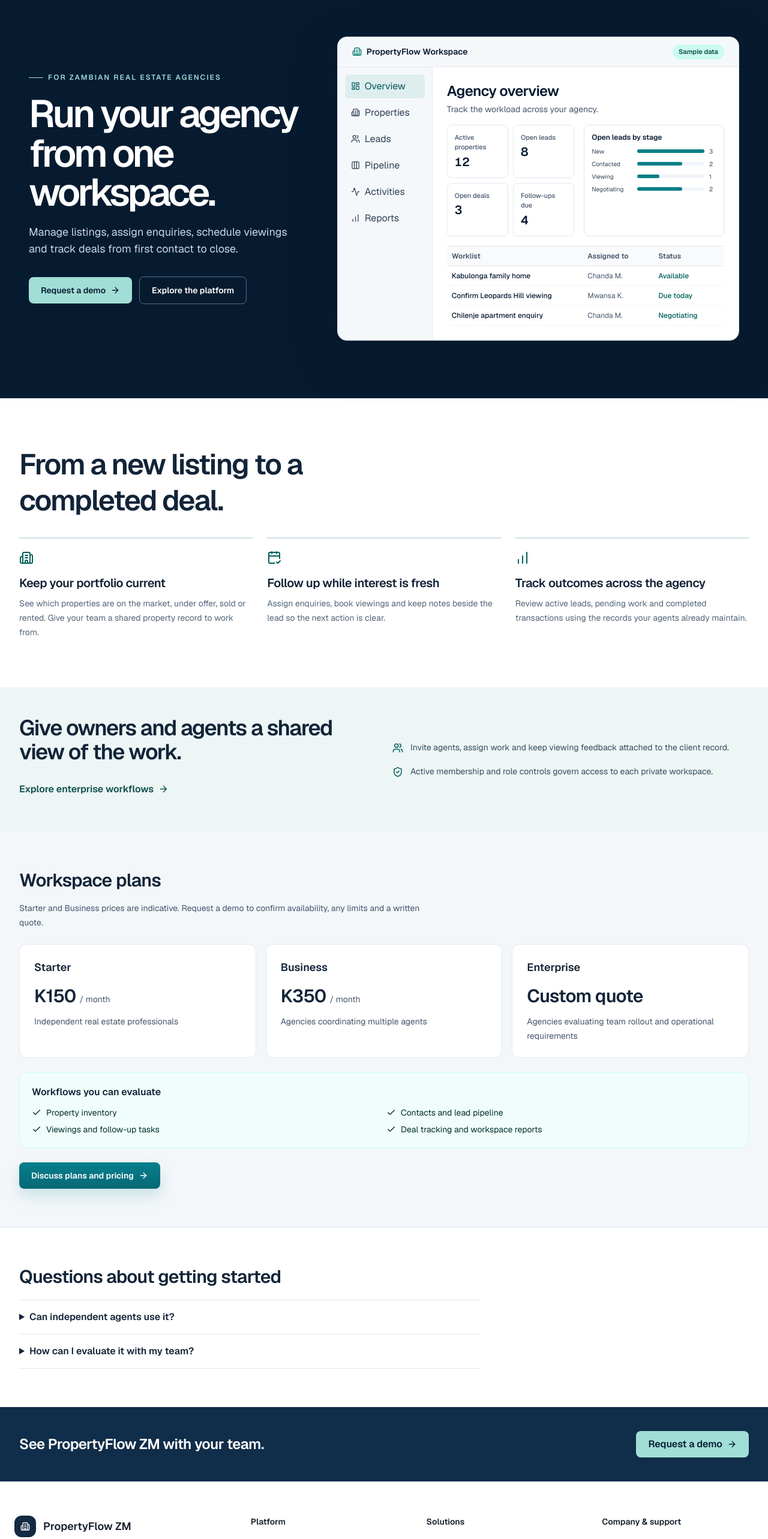
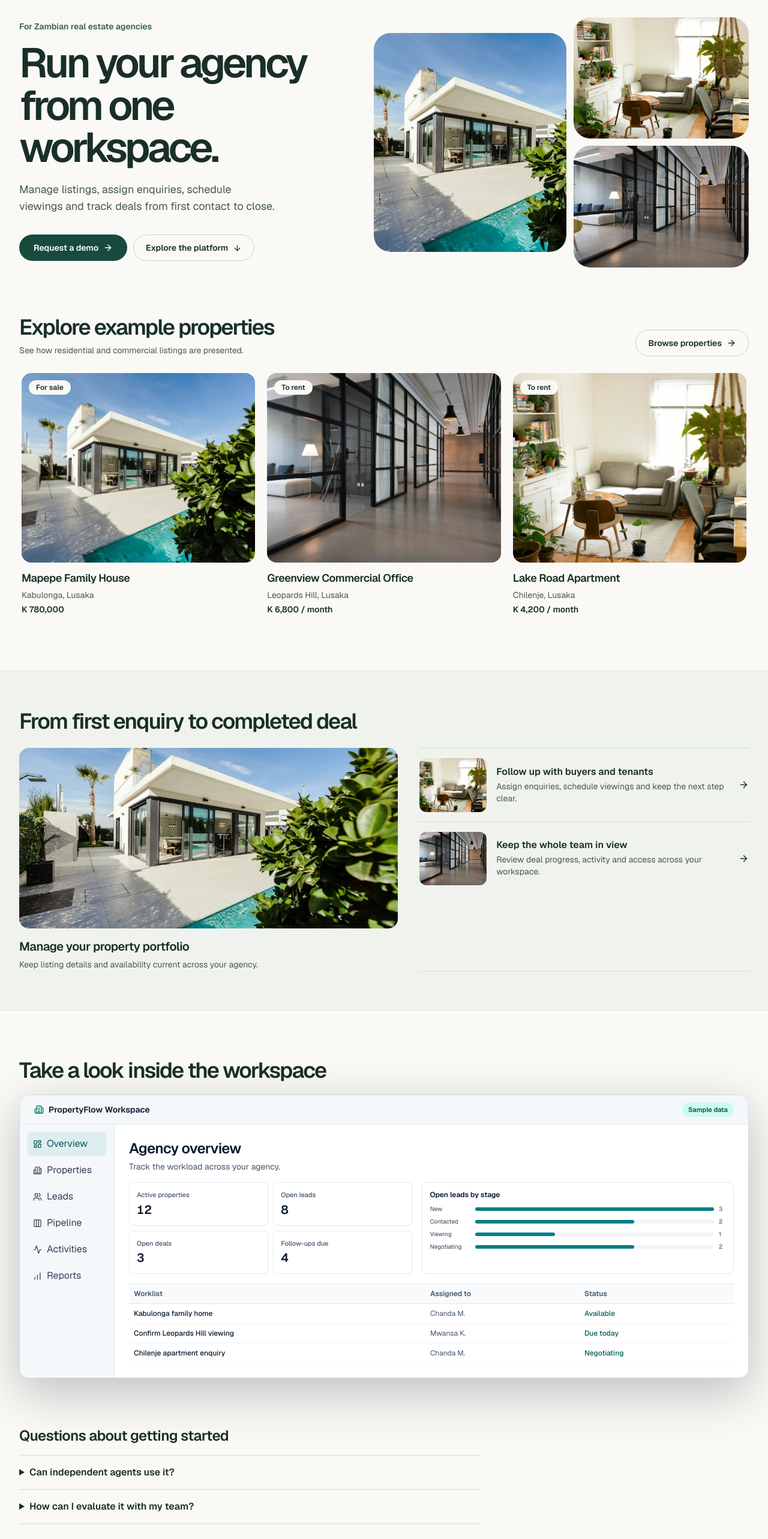
Before and after one commit to DaviesMubambe28/PropertyFlow-ZM, a Next.js app: page / in a window 1280 px wide. Shown: the part 100-2666 px from the top of the page at 60% size. Built offline with nearby package versions, Linux system fonts and the light colour scheme; no server answers.

Commit message:
Give homepage a photo-led editorial layout

```diff
--- a/src/app/page.tsx
+++ b/src/app/page.tsx
@@ -1,79 +1,131 @@
 import type { Metadata } from "next";
+import Image from "next/image";
 import Link from "next/link";
-import { ArrowRight, Building2, CalendarCheck2, ChartNoAxesColumnIncreasing, ShieldCheck, Users } from "lucide-react";
+import { ArrowDown, ArrowRight } from "lucide-react";
 import { SiteFooter } from "@/components/site-footer";
 import { SiteHeader } from "@/components/site-header";
-import { EvaluationPricing } from "@/components/evaluation-pricing";
 import { ProductTour } from "@/components/product-tour";
+import { demoProperties } from "@/lib/demo-properties";
+import { formatCurrency } from "@/lib/tenant";
 
 export const metadata: Metadata = { alternates: { canonical: "/" } };
 
 const workflows = [
-  { icon: Building2, title: "Keep your portfolio current", body: "See which properties are on the market, under offer, sold or rented. Give your team a shared property record to work from." },
-  { icon: CalendarCheck2, title: "Follow up while interest is fresh", body: "Assign enquiries, book viewings and keep notes beside the lead so the next action is clear." },
-  { icon: ChartNoAxesColumnIncreasing, title: "Track outcomes across the agency", body: "Review active leads, pending work and completed transactions using the records your agents already maintain." },
+  { title: "Manage your property portfolio", body: "Keep listing details and availability current across your agency.", href: "/features", image: "/demo/house.jpg" },
+  { title: "Follow up with buyers and tenants", body: "Assign enquiries, schedule viewings and keep the next step clear.", href: "/solutions", image: "/demo/apartment.jpg" },
+  { title: "Keep the whole team in view", body: "Review deal progress, activity and access across your workspace.", href: "/enterprise", image: "/demo/office.jpg" },
 ];
+
+const outlineLink = "inline-flex min-h-11 w-fit items-center gap-2 rounded-full border border-[#c7d1cb] px-5 py-2 text-sm font-semibold text-[#192f28] transition-colors hover:bg-[#eef3ef]";
+const primaryLink = "inline-flex min-h-11 w-fit items-center justify-center gap-2 rounded-full bg-[#174b3e] px-6 py-3 text-sm font-semibold text-white transition-colors hover:bg-[#103529]";
 
 export default function HomePage() {
   return (
-    <div className="min-h-screen bg-white text-[#122438]">
+    <div className="min-h-screen bg-[#faf9f5] text-[#192f28]">
       <SiteHeader />
       <main>
-        <div className="bg-[#071B30] text-white">
-          <section className="mx-auto grid max-w-[1440px] items-center gap-8 px-5 py-12 sm:px-9 sm:py-16 xl:grid-cols-[.82fr_1.18fr] xl:gap-12 xl:px-12 xl:py-24">
-            <div>
-              <p className="flex items-center gap-2 text-xs font-semibold uppercase tracking-[.17em] text-[#9cd8d4]"><span className="h-px w-6 bg-current" /> For Zambian real estate agencies</p>
-              <h1 className="mt-5 max-w-[13ch] text-[clamp(2.75rem,5vw,5.35rem)] font-semibold leading-[1.02] tracking-[-.065em]">Run your agency from one workspace.</h1>
-              <p className="mt-5 max-w-md text-base leading-7 text-[#c8d8e6] sm:text-lg">Manage listings, assign enquiries, schedule viewings and track deals from first contact to close.</p>
-              <div className="mt-8 flex flex-wrap items-center gap-3">
-                <Link href="/contact" className="inline-flex min-h-11 items-center gap-2 rounded-lg bg-[#a1ded6] px-5 py-3 text-sm font-semibold text-[#071B30] hover:bg-white">Request a demo <ArrowRight size={16} aria-hidden="true" /></Link>
-                <Link href="#product-tour" className="inline-flex min-h-11 items-center rounded-lg border border-[#567085] px-5 py-3 text-sm font-semibold hover:bg-white/10">Explore the platform</Link>
-              </div>
+        <section className="mx-auto grid max-w-7xl items-center gap-x-14 px-5 pt-11 pb-14 sm:px-8 sm:pt-16 md:grid-cols-[.9fr_1.1fr] md:pb-20 lg:gap-x-20">
+          <div>
+            <p className="text-sm font-semibold text-[#356252]">For Zambian real estate agencies</p>
+            <h1 className="mt-4 max-w-[13ch] text-[clamp(2.65rem,5.4vw,5rem)] font-semibold leading-[1.02] tracking-[-.07em]">Run your agency from one workspace.</h1>
+            <p className="mt-5 max-w-[36ch] text-base leading-7 text-[#465951] sm:text-lg">Manage listings, assign enquiries, schedule viewings and track deals from first contact to close.</p>
+          </div>
+          <figure className="relative mt-7 grid aspect-[1.5] grid-cols-[1.1fr_1fr] grid-rows-2 gap-2 sm:gap-3 md:col-start-2 md:row-span-2 md:row-start-1 md:mt-0">
+            <div className="relative row-span-2 my-[8%] overflow-hidden rounded-2xl bg-[#d8e1da] sm:rounded-[1.75rem]">
+              <Image src="/demo/house.jpg" alt="Contemporary home with a landscaped garden" fill sizes="(max-width: 767px) 50vw, 27vw" className="object-cover object-[38%_center]" preload />
             </div>
-            <ProductTour />
-          </section>
-        </div>
-        <section id="solutions" className="mx-auto max-w-7xl px-5 py-14 sm:px-8 sm:py-20">
-          <h2 className="max-w-[19ch] text-3xl font-semibold leading-tight tracking-[-.04em] sm:text-5xl">From a new listing to a completed deal.</h2>
-          <div className="mt-8 grid gap-6 md:grid-cols-3">
-            {workflows.map(({ icon: Icon, title, body }) => (
-              <article key={title} className="border-t-2 border-[#cee0e5] pt-5">
-                <Icon className="mb-4 text-teal-800" size={24} aria-hidden="true" />
-                <h3 className="text-xl font-semibold tracking-tight">{title}</h3>
-                <p className="mt-2 text-sm leading-6 text-[#526579]">{body}</p>
-              </article>
-            ))}
+            <div className="relative overflow-hidden rounded-2xl bg-[#d8e1da] sm:rounded-[1.75rem]">
+              <Image src="/demo/apartment.jpg" alt="Light-filled apartment interior" fill sizes="(max-width: 767px) 46vw, 24vw" className="object-cover" />
+            </div>
+            <div className="relative overflow-hidden rounded-2xl bg-[#d8e1da] sm:rounded-[1.75rem]">
+              <Image src="/demo/office.jpg" alt="Open-plan commercial office" fill sizes="(max-width: 767px) 46vw, 24vw" className="object-cover" />
+            </div>
+            <figcaption className="sr-only">Illustrative property photographs</figcaption>
+          </figure>
+          <div className="mt-7 flex flex-wrap justify-center gap-2.5 md:justify-start md:self-start">
+            <Link href="/contact" className={primaryLink}>Request a demo <ArrowRight size={16} aria-hidden="true" /></Link>
+            <Link href="#product-tour" className={outlineLink}>Explore the platform <ArrowDown size={15} aria-hidden="true" /></Link>
           </div>
         </section>
-        <section className="bg-[#edf5f5]">
-          <div className="mx-auto grid max-w-7xl gap-7 px-5 py-12 sm:px-8 md:grid-cols-2 md:items-center">
+
+        <section className="mx-auto max-w-7xl px-5 pb-14 sm:px-8 md:pb-20" aria-labelledby="example-properties">
+          <div className="flex flex-wrap items-end justify-between gap-4">
             <div>
-              <h2 className="text-3xl font-semibold tracking-[-.04em] sm:text-4xl">Give owners and agents a shared view of the work.</h2>
-              <Link href="/enterprise" className="mt-5 inline-flex min-h-11 items-center gap-2 font-semibold text-teal-900">Explore enterprise workflows <ArrowRight size={17} aria-hidden="true" /></Link>
+              <h2 id="example-properties" className="text-3xl font-semibold tracking-[-.05em] sm:text-4xl">Explore example properties</h2>
+              <p className="mt-2 text-sm text-[#465951]">See how residential and commercial listings are presented.</p>
             </div>
-            <div className="space-y-4 text-sm leading-6 text-[#364c60]">
-              <p className="flex gap-3"><Users className="mt-1 shrink-0 text-teal-800" size={18} aria-hidden="true" /> Invite agents, assign work and keep viewing feedback attached to the client record.</p>
-              <p className="flex gap-3"><ShieldCheck className="mt-1 shrink-0 text-teal-800" size={18} aria-hidden="true" /> Active membership and role controls govern access to each private workspace.</p>
+            <Link href="/properties" className={outlineLink}>Browse properties <ArrowRight size={16} aria-hidden="true" /></Link>
+          </div>
+          <ul className="mt-6 grid snap-x snap-mandatory auto-cols-[81%] grid-flow-col gap-4 overflow-x-auto overscroll-x-contain px-1 pt-1 pb-3 sm:auto-cols-auto sm:grid-flow-row sm:grid-cols-3 sm:gap-5 sm:overflow-visible">
+            {demoProperties.map((property) => (
+              <li key={property.id} className="min-w-0 snap-start">
+                <Link href={`/properties/${property.id}`} className="group block rounded-2xl">
+                  <div className="relative aspect-[1.23] overflow-hidden rounded-2xl bg-[#d8e1da]">
+                    <Image src={property.imageUrl} alt="" fill sizes="(max-width: 639px) 81vw, 33vw" className="object-cover transition-transform duration-300 group-hover:scale-[1.035] motion-reduce:transform-none" />
+                    <span className="absolute top-3 left-3 rounded-full bg-[#faf9f5] px-3 py-1 text-xs font-semibold">{property.listingType === "sale" ? "For sale" : "To rent"}</span>
+                  </div>
+                  <h3 className="mt-3 text-lg font-semibold tracking-tight group-hover:underline">{property.title}</h3>
+                  <p className="mt-1 text-sm text-[#465951]">{property.location}</p>
+                  <p className="mt-1 text-sm font-semibold">{formatCurrency(property.price)}{property.listingType === "rent" && " / month"}</p>
+                </Link>
+              </li>
+            ))}
+          </ul>
+        </section>
+
+        <section className="border-y border-[#e2e7df] bg-[#f0f3ed]">
+          <div className="mx-auto max-w-7xl px-5 py-12 sm:px-8 md:py-16">
+            <h2 className="text-3xl font-semibold tracking-[-.05em] sm:text-4xl">From first enquiry to completed deal</h2>
+            <div className="mt-6 grid gap-6 md:grid-cols-[1.15fr_1fr] md:gap-9">
+              <Link href={workflows[0].href} className="group block rounded-2xl">
+                <div className="relative aspect-[2.1] overflow-hidden rounded-2xl bg-[#d8e1da]">
+                  <Image src={workflows[0].image} alt="" fill sizes="(max-width: 767px) 100vw, 50vw" className="object-cover object-[center_60%]" />
+                </div>
+                <h3 className="mt-4 text-xl font-semibold tracking-tight group-hover:underline">{workflows[0].title}</h3>
+                <p className="mt-1 text-sm leading-6 text-[#465951]">{workflows[0].body}</p>
+              </Link>
+              <ul className="divide-y divide-[#d5dfd6] border-y border-[#d5dfd6]">
+                {workflows.slice(1).map((workflow) => (
+                  <li key={workflow.href}>
+                    <Link href={workflow.href} className="group grid grid-cols-[5.25rem_1fr_auto] items-center gap-3 py-4 sm:grid-cols-[7rem_1fr_auto] sm:gap-4">
+                      <div className="relative aspect-[1.25] overflow-hidden rounded-xl bg-[#d8e1da]">
+                        <Image src={workflow.image} alt="" fill sizes="112px" className="object-cover" />
+                      </div>
+                      <div>
+                        <h3 className="font-semibold leading-tight group-hover:underline">{workflow.title}</h3>
+                        <p className="mt-1 text-sm leading-5 text-[#465951]">{workflow.body}</p>
+                      </div>
+                      <ArrowRight size={17} aria-hidden="true" />
+                    </Link>
+                  </li>
+                ))}
+              </ul>
             </div>
           </div>
         </section>
-        <section className="border-b border-slate-200 bg-[#f4f7fa]">
-          <div className="mx-auto max-w-7xl px-5 py-12 sm:px-8 sm:py-16">
-            <h2 className="mb-4 text-3xl font-semibold tracking-tight">Workspace plans</h2>
-            <EvaluationPricing />
+
+        <section className="mx-auto max-w-7xl px-5 py-14 sm:px-8 md:py-20">
+          <h2 className="mb-5 text-3xl font-semibold tracking-[-.05em] sm:text-4xl">Take a look inside the workspace</h2>
+          <ProductTour />
+        </section>
+        <section className="mx-auto max-w-7xl px-5 pb-14 sm:px-8 md:pb-20">
+          <h2 className="text-2xl font-semibold tracking-tight">Questions about getting started</h2>
+          <div className="mt-4 max-w-3xl divide-y divide-[#d5dfd6] border-y border-[#d5dfd6]">
+            <details className="py-4">
+              <summary className="cursor-pointer font-semibold">Can independent agents use it?</summary>
+              <p className="mt-2 text-sm leading-6 text-[#465951]">Yes. You can use a workspace to manage your own properties, contacts, viewings and deals.</p>
+            </details>
+            <details className="py-4">
+              <summary className="cursor-pointer font-semibold">How can I evaluate it with my team?</summary>
+              <p className="mt-2 text-sm leading-6 text-[#465951]">Request an enterprise demo to discuss your workflows and review the <Link href="/pricing" className="font-semibold underline">indicative plans</Link>.</p>
+            </details>
           </div>
         </section>
-        <section className="mx-auto max-w-7xl px-5 py-12 sm:px-8 sm:py-16">
-          <h2 className="text-3xl font-semibold tracking-tight">Questions about getting started</h2>
-          <div className="mt-5 max-w-3xl divide-y divide-slate-200 border-y border-slate-200">
-            <details className="py-4"><summary className="cursor-pointer font-semibold">Can independent agents use it?</summary><p className="mt-2 text-sm leading-6 text-slate-600">Yes. You can use a workspace to manage your own properties, contacts, viewings and deals.</p></details>
-            <details className="py-4"><summary className="cursor-pointer font-semibold">How can I evaluate it with my team?</summary><p className="mt-2 text-sm leading-6 text-slate-600">Request an enterprise demo to discuss your workflows and review the <Link href="/pricing" className="font-semibold text-teal-800 underline">indicative plans</Link>.</p></details>
-          </div>
-        </section>
-        <section className="bg-[#102D49] text-white">
-          <div className="mx-auto flex max-w-7xl flex-wrap items-center justify-between gap-5 px-5 py-10 sm:px-8">
-            <h2 className="text-2xl font-semibold tracking-tight">See PropertyFlow ZM with your team.</h2>
-            <Link href="/contact" className="inline-flex min-h-11 items-center gap-2 rounded-lg bg-[#a1ded6] px-5 font-semibold text-[#071B30] hover:bg-white">Request a demo <ArrowRight size={16} aria-hidden="true" /></Link>
+        <section className="bg-[#173b31] px-5 py-13 text-center text-white sm:px-8">
+          <h2 className="text-3xl font-semibold tracking-[-.04em] sm:text-4xl">See PropertyFlow ZM with your team.</h2>
+          <div className="mt-5 flex flex-wrap justify-center gap-3">
+            <Link href="/contact" className="inline-flex min-h-11 items-center gap-2 rounded-full bg-[#e2efe2] px-5 text-sm font-semibold text-[#173b31] hover:bg-white">Request a demo <ArrowRight size={16} aria-hidden="true" /></Link>
+            <Link href="/pricing" className="inline-flex min-h-11 items-center rounded-full border border-white/50 px-5 text-sm font-semibold hover:bg-white/10">See workspace plans</Link>
           </div>
         </section>
       </main>
```
